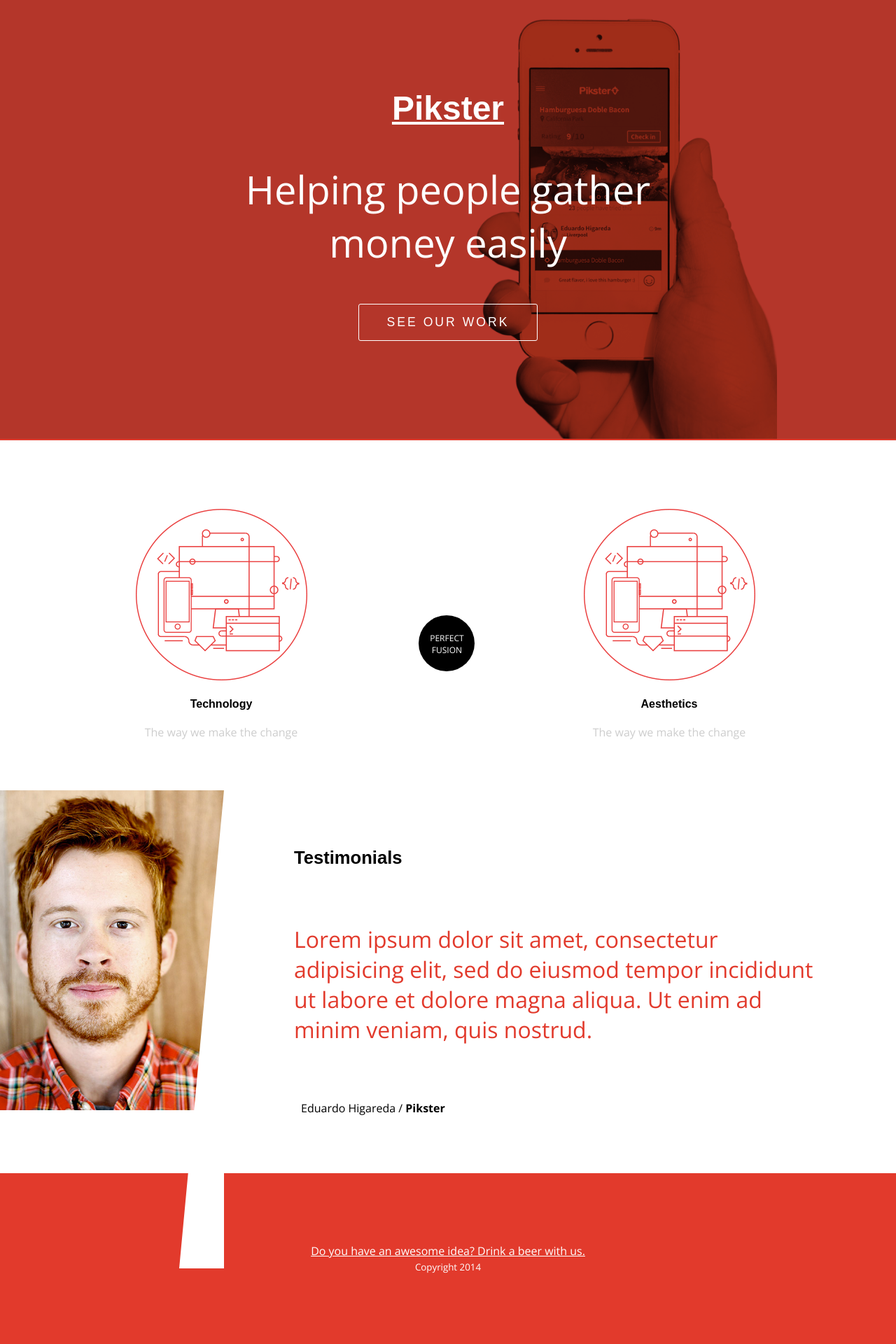
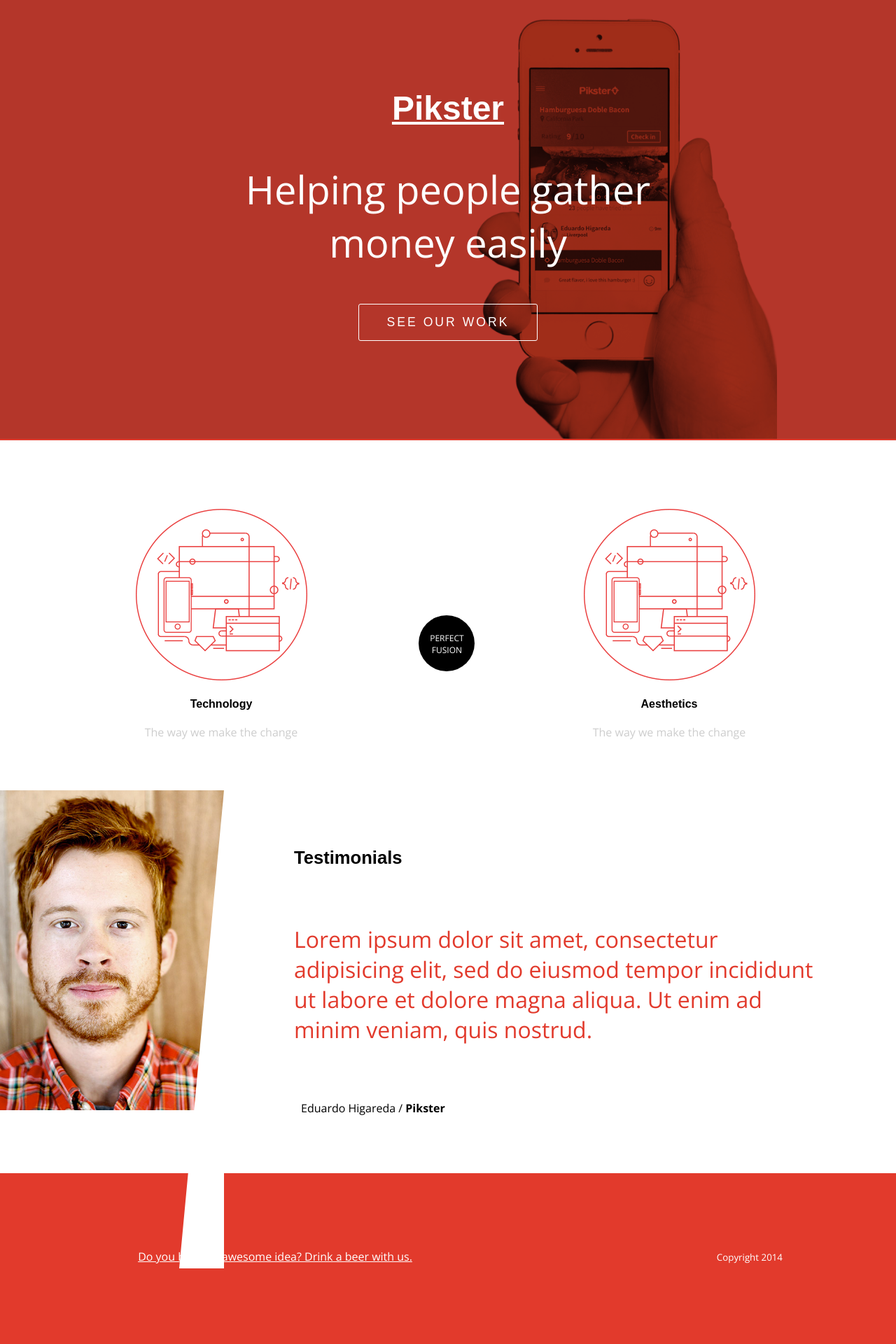
Before and after one commit to sshkarupa/icalialabs, a Jekyll site: the page built from templates/index.html, in a window 1280 px wide. Shown: the part 1510-3430 px from the top of the page at 70% size. Built offline with Jekyll 4.4.1, drawn with Linux system fonts in a browser that asks for light colours; nearby versions of some CDN libraries; comment, search, counter and statistics services are not loaded; after the commit the page ends 3386 px from its top, so only the background shows below that.

Commit message:
Adds grid

```diff
--- a/app/index.html
+++ b/app/index.html
@@ -151,9 +151,13 @@
 
 
     <footer class="footer index">
-        <div class="container">
+      <div class="container row">
+        <div class="col-6">
           <a href="#" class="contact">Do you have an awesome idea? Drink a beer with us.</a>
+        </div>
+        <div class="col-6 align-right">
           <p><small> Copyright 2014 </small></p>
+        </div>
         </div>
       </footer>
           <script src="//ajax.googleapis.com/ajax/libs/jquery/1.11.1/jquery.min.js"></script>
--- a/app/projects/index.html
+++ b/app/projects/index.html
@@ -99,9 +99,13 @@
 
 
     <footer class="footer ">
-        <div class="container">
+      <div class="container row">
+        <div class="col-6">
           <a href="#" class="contact">Do you have an awesome idea? Drink a beer with us.</a>
+        </div>
+        <div class="col-6 align-right">
           <p><small> Copyright 2014 </small></p>
+        </div>
         </div>
       </footer>
           <script src="//ajax.googleapis.com/ajax/libs/jquery/1.11.1/jquery.min.js"></script>
--- a/templates/_layouts/application.html
+++ b/templates/_layouts/application.html
@@ -47,9 +47,13 @@
     {{ content }}
 
     <footer class="footer {{page.type}}">
-        <div class="container">
+      <div class="container row">
+        <div class="col-6">
           <a href="#" class="contact">Do you have an awesome idea? Drink a beer with us.</a>
+        </div>
+        <div class="col-6 align-right">
           <p><small> Copyright 2014 </small></p>
+        </div>
         </div>
       </footer>
           <script src="//ajax.googleapis.com/ajax/libs/jquery/1.11.1/jquery.min.js"></script>
```
Also changed, not shown: app/team/index.html (+6 -2 lines).
